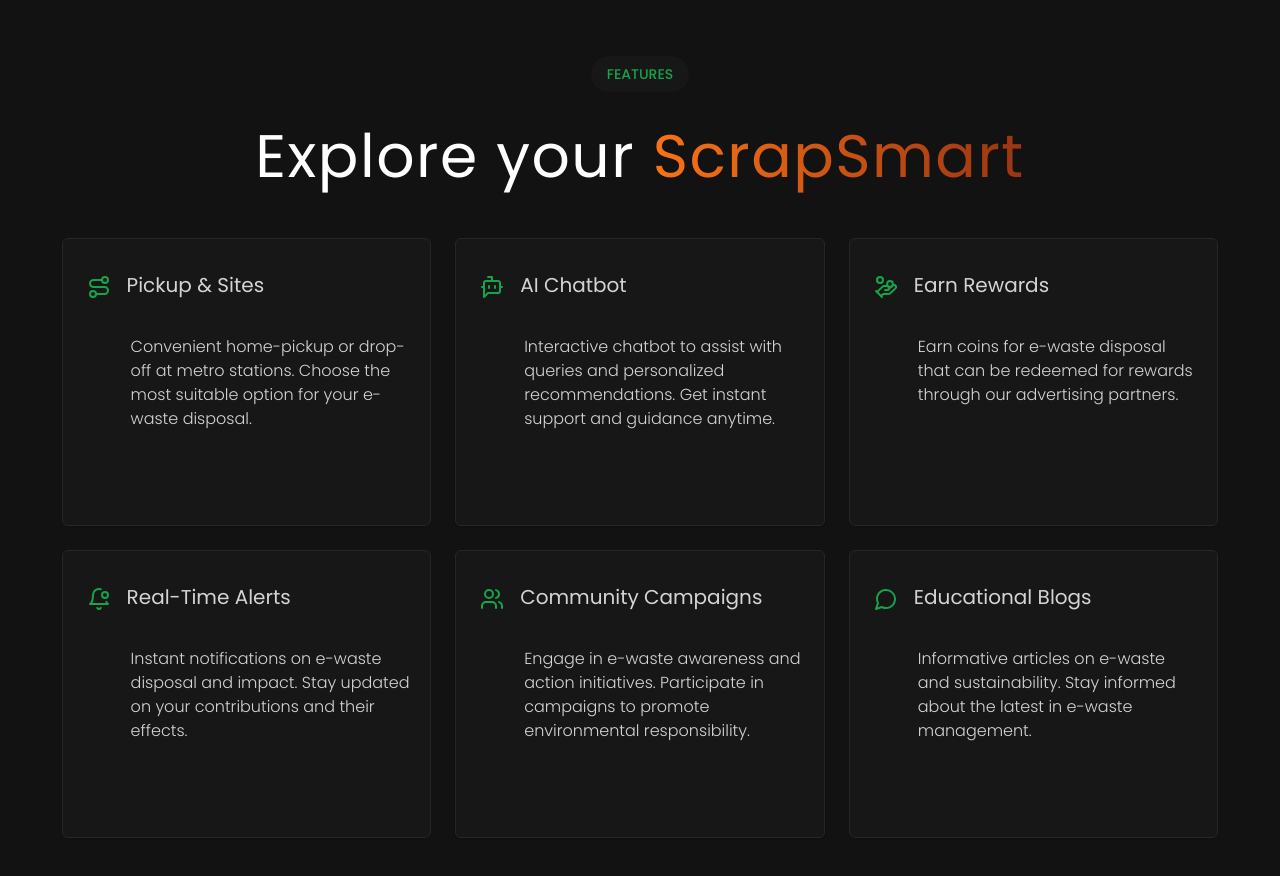
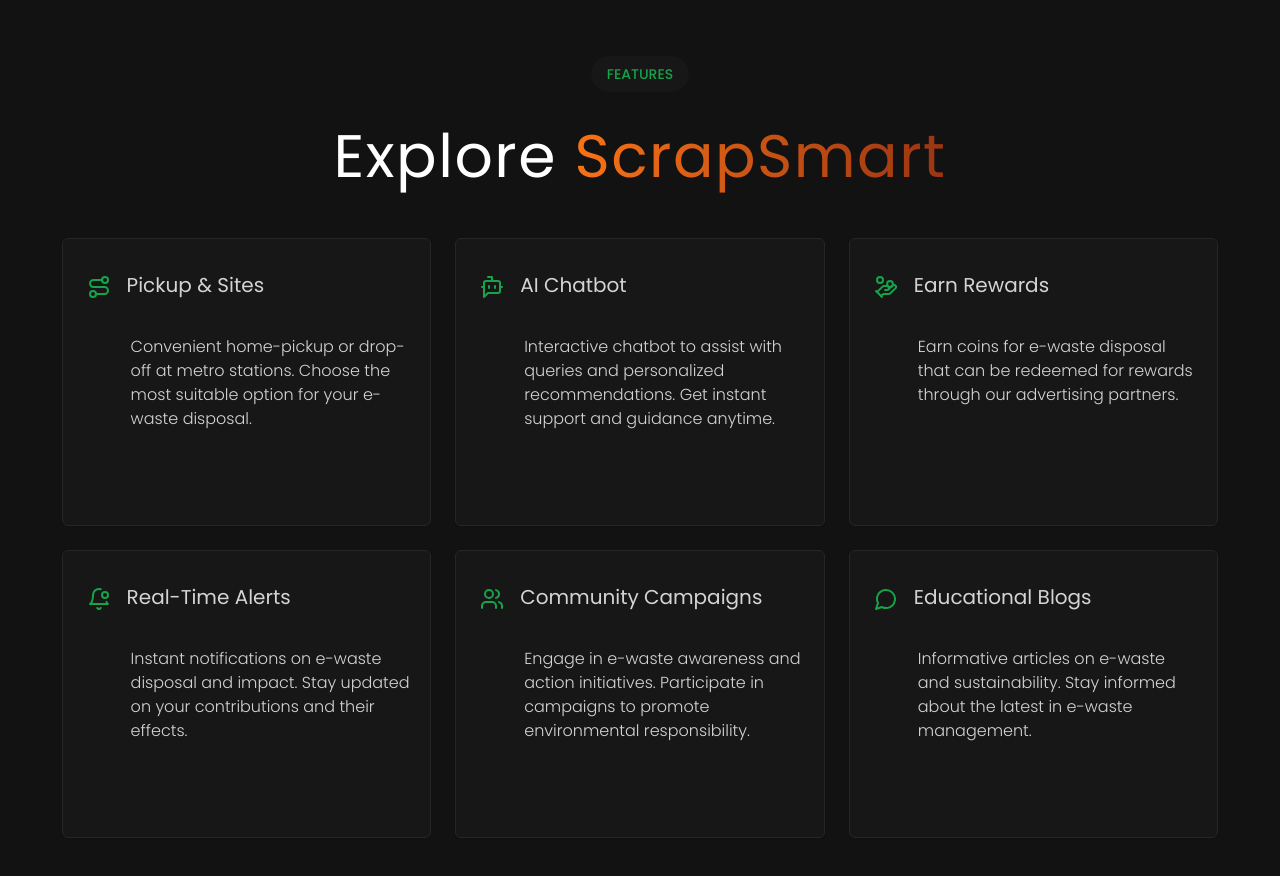
Before and after one commit to atul-10-01/ScrapSmart, a React (Vite) app: page / in a window 1280 px wide. Shown: the part 920-1796 px from the top of the page. Built offline with nearby package versions, Linux system fonts and the light colour scheme.

Commit message:
feature-title change

```diff
--- a/src/components/FeatureSection.jsx
+++ b/src/components/FeatureSection.jsx
@@ -8,7 +8,7 @@
           Features
         </span>
         <h2 className="text-3xl sm:text-5xl lg:text-6xl mt-5 lg:mt-10 tracking-wide">
-          Explore your{" "}
+          Explore{" "}
           <span className="bg-gradient-to-r from-orange-500 to-orange-800 text-transparent bg-clip-text">
             ScrapSmart
           </span>
```
Also changed, not shown: src/assets/x.jpg (deleted).
